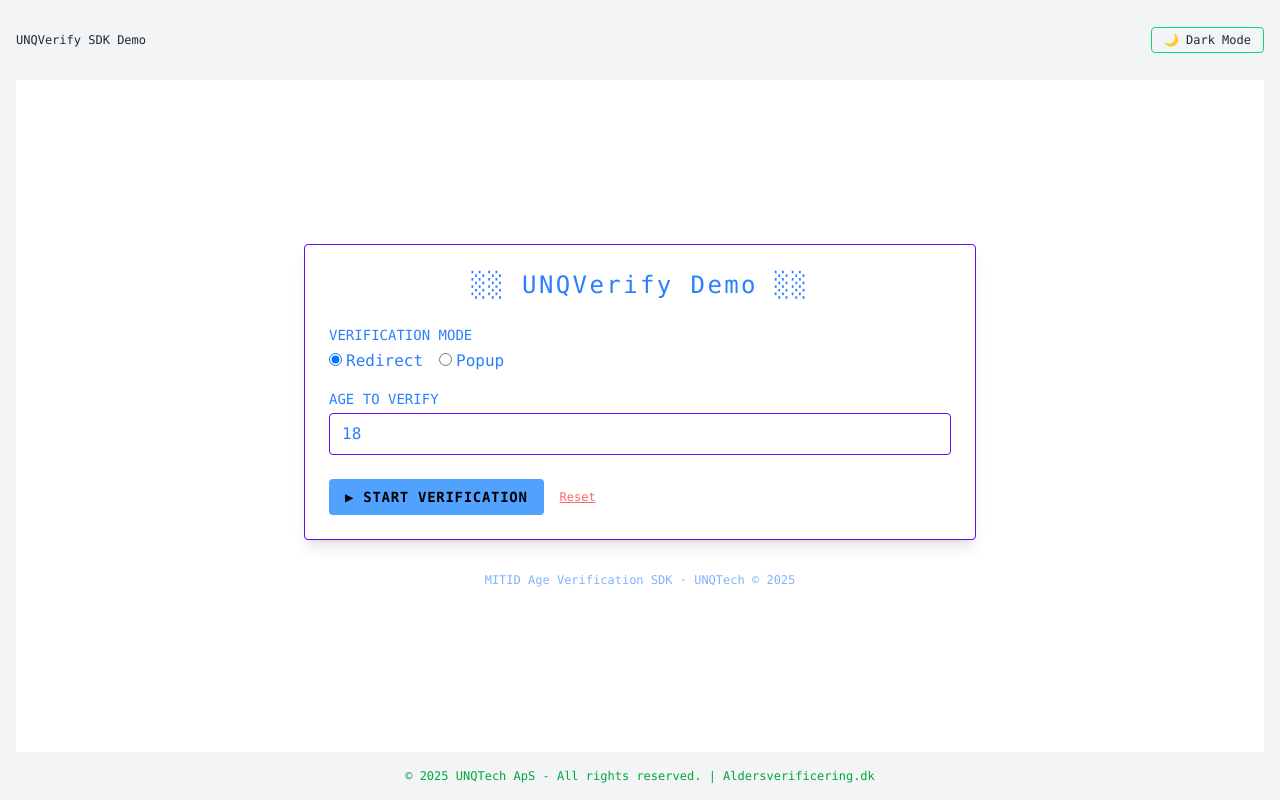
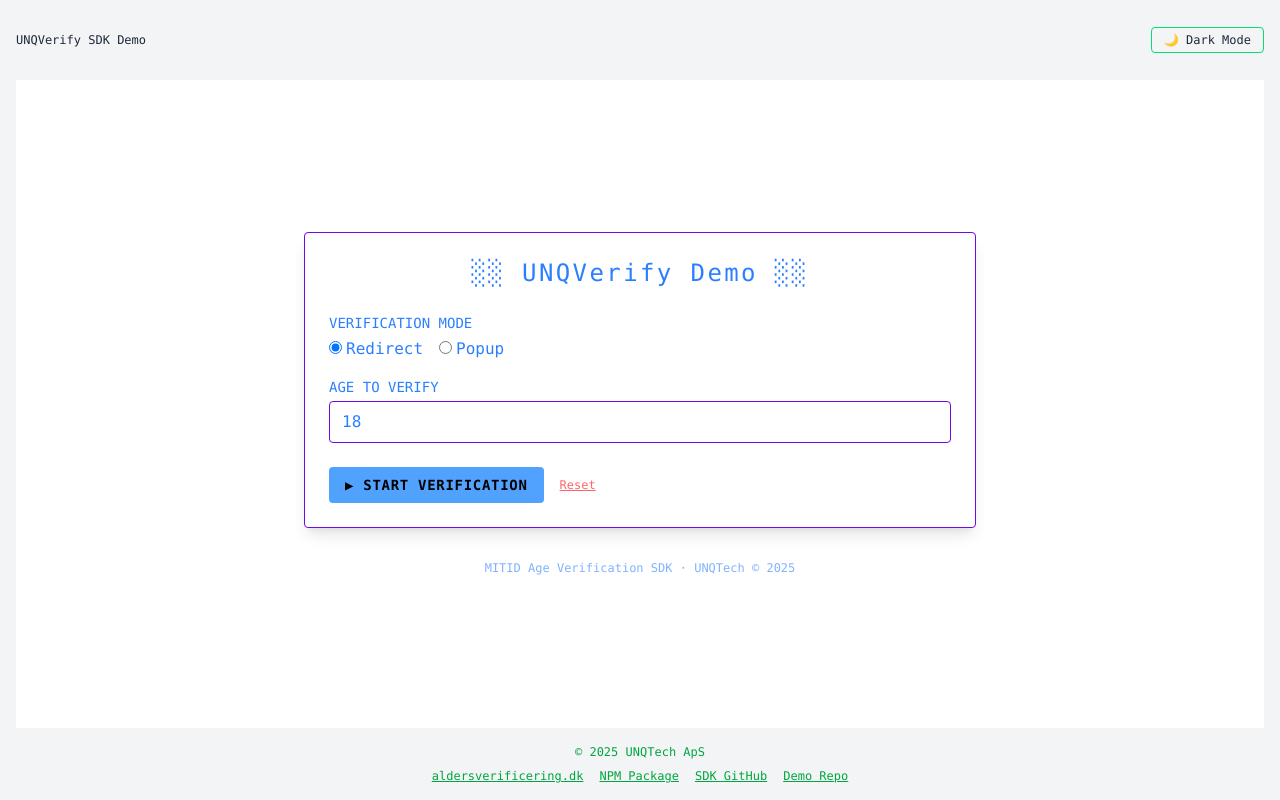
Before and after one commit to UNQTechDK/age-verification-demo, a React (Vite) app: page / in a window 1280 px wide. Built offline with nearby package versions, Linux system fonts and the light colour scheme.

Commit message:
Enhance footer links and update canonical URL for improved navigation and SEO

```diff
--- a/index.html
+++ b/index.html
@@ -4,6 +4,7 @@
     <meta charset="UTF-8" />
     <link rel="icon" type="image/svg+xml" href="/vite.svg" />
     <meta name="viewport" content="width=device-width, initial-scale=1.0" />
+    <link rel="canonical" href="https://www.aldersverificering.dk/" />
     <meta name="description" content="Live demo af UNQVerify SDK – MitID-baseret aldersverificering til danske webshops og apps. Prøv flowet direkte i browseren.">
     <meta name="keywords" content="aldersverificering, mitid, age verification, danmark, digital identitet, unqverify, dansk e-handel, age check, id-verificering, webshop">
     <meta name="author" content="UNQTech ApS">
--- a/src/pages/Layout.tsx
+++ b/src/pages/Layout.tsx
@@ -20,15 +20,42 @@
           {" "}
           <Outlet />
         </main>
-        <footer className="p-4 text-xs text-green-600 text-center">
-          &copy; {new Date().getFullYear()} UNQTech ApS - All rights reserved. |{" "}
-          <a
-            href={"https://www.aldersverificering.dk/"}
-            target="_blank"
-            rel="noopener noreferrer"
-          >
-            Aldersverificering.dk
-          </a>
+        <footer className="p-4 text-xs text-green-600 text-center space-y-2">
+          <p>&copy; {new Date().getFullYear()} UNQTech ApS</p>
+          <div className="space-x-4">
+            <a
+              href="https://www.aldersverificering.dk"
+              target="_blank"
+              rel="noopener noreferrer"
+              className="underline hover:text-green-300"
+            >
+              aldersverificering.dk
+            </a>
+            <a
+              href="https://www.npmjs.com/package/@unqtech/age-verification-mitid"
+              target="_blank"
+              rel="noopener noreferrer"
+              className="underline hover:text-green-300"
+            >
+              NPM Package
+            </a>
+            <a
+              href="https://github.com/UNQTechDK/unqverify-sdk"
+              target="_blank"
+              rel="noopener noreferrer"
+              className="underline hover:text-green-300"
+            >
+              SDK GitHub
+            </a>
+            <a
+              href="https://github.com/UNQTechDK/age-verification-demo"
+              target="_blank"
+              rel="noopener noreferrer"
+              className="underline hover:text-green-300"
+            >
+              Demo Repo
+            </a>
+          </div>
         </footer>
       </div>
     </div>
```
